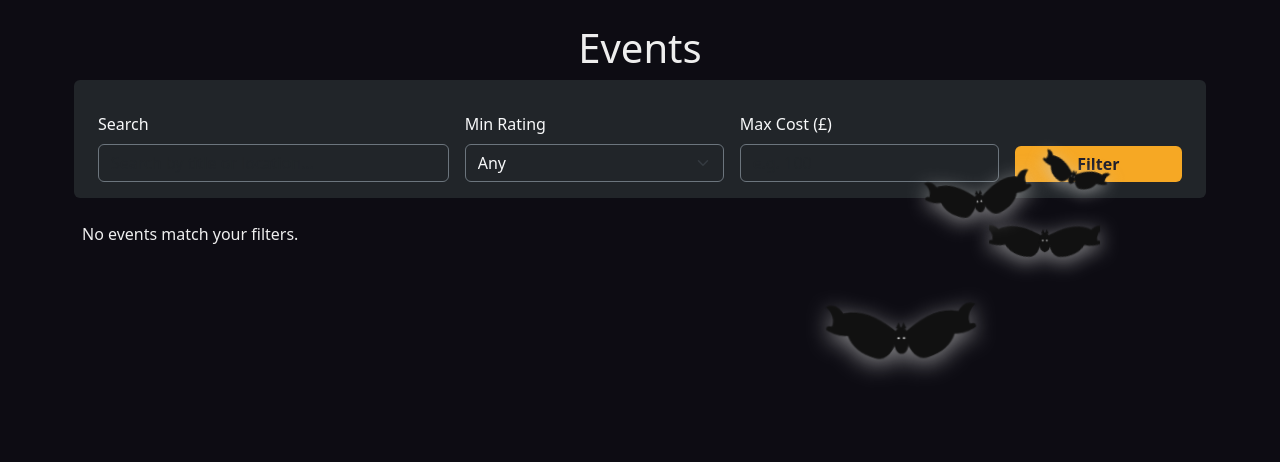
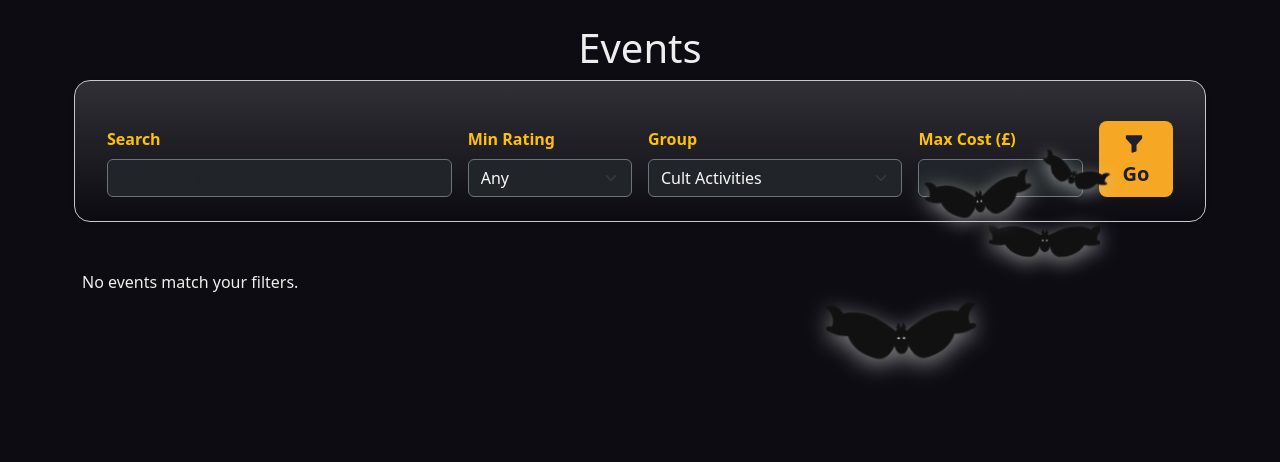
Before and after one commit to petedanielsmith/HalloweenHackathon2025, a Django app: page /events/?group=cult in a window 1280 px wide. Shown: the part 56-518 px from the top of the page. Run offline with Django 5.2, Linux system fonts and the light colour scheme; data that the repository does not hold is empty.

Commit message:
Add group filter and 4 new pages

```diff
--- a/events/admin.py
+++ b/events/admin.py
@@ -11,7 +11,8 @@ class RatingInline(admin.TabularInline):  # or StackedInline for full form layou
 
 @admin.register(Event)
 class EventAdmin(admin.ModelAdmin):
-    list_display = ('title', 'location', 'cost', 'rating')
+    list_display = ('title', 'group', 'location', 'cost', 'rating')
+    list_filter = ('group',)
     inlines = [RatingInline]
     readonly_fields = ('rating',)
     search_fields = ('title', 'location', 'description')
--- a/events/templates/events/event_list.html
+++ b/events/templates/events/event_list.html
@@ -8,9 +8,13 @@ Events • Spooky Experiences
 <h1 class="mb-4 text-center">Events</h1>
 
 <!-- FILTER BAR -->
-<form method="get" class="row g-3 align-items-end mb-4 bg-dark p-3 rounded">
-  <div class="col-md-4">
-    <label class="form-label text-light">Search</label>
+ <form method="get"
+      class="row g-3 align-items-end mb-5 p-4 rounded-4 shadow-sm border border-secondary-subtle bg-gradient"
+      style="background: linear-gradient(145deg, #1a1924 0%, #0d0c13 100%);">
+
+  <!-- Search -->
+  <div class="col-12 col-md-4">
+    <label class="form-label text-warning fw-semibold">Search</label>
     <input
       type="text"
       name="q"
@@ -20,8 +24,9 @@ Events • Spooky Experiences
     />
   </div>
 
-  <div class="col-md-3">
-    <label class="form-label text-light">Min Rating</label>
+  <!-- Min Rating -->
+  <div class="col-6 col-md-2">
+    <label class="form-label text-warning fw-semibold">Min Rating</label>
     <select name="min_rating" class="form-select bg-dark text-light border-secondary">
       <option value="">Any</option>
       {% for r in "12345"|make_list %}
@@ -32,8 +37,22 @@ Events • Spooky Experiences
     </select>
   </div>
 
-  <div class="col-md-3">
-    <label class="form-label text-light">Max Cost (£)</label>
+  <!-- Group -->
+  <div class="col-6 col-md-3">
+    <label class="form-label text-warning fw-semibold">Group</label>
+    <select name="group" class="form-select bg-dark text-light border-secondary">
+      <option value="">Any</option>
+      {% for key, value in group_choices %}
+      <option value="{{ key }}" {% if request.GET.group == key %}selected{% endif %}>
+        {{ value }}
+      </option>
+      {% endfor %}
+    </select>
+  </div>
+
+  <!-- Max Cost -->
+  <div class="col-6 col-md-2">
+    <label class="form-label text-warning fw-semibold">Max Cost (£)</label>
     <input
       type="number"
       name="max_cost"
@@ -43,10 +62,14 @@ Events • Spooky Experiences
     />
   </div>
 
-  <div class="col-md-2 d-grid">
-    <button class="btn btn-orange" type="submit">Filter</button>
+  <!-- Submit Button -->
+  <div class="col-6 col-md-1 d-grid">
+    <button class="btn btn-orange btn-lg fw-semibold" type="submit">
+      <i class="bi bi-funnel-fill me-1"></i> Go
+    </button>
   </div>
 </form>
+
 
 <!-- EVENTS GRID -->
 <div class="row g-4">
--- a/events/urls.py
+++ b/events/urls.py
@@ -14,4 +14,8 @@ urlpatterns = [
     path('privacy/', views.privacy, name='privacy'),
     path('terms/', views.terms, name='terms'),
     path('contact/', views.contact, name='contact'),
+    path('cult/', views.cult, name='cult'),
+    path('feasting/', views.feasting, name='feasting'),
+    path('haunting/', views.haunting, name='haunting'),
+    path('possession/', views.possession, name='possession'),
 ]
--- a/events/views.py
+++ b/events/views.py
@@ -22,6 +22,18 @@ def privacy(request):
 def terms(request):
     return render(request, 'events/terms.html')
 
+def cult(request):
+    return render(request, 'events/cult.html')
+
+def feasting(request):
+    return render(request, 'events/feasting.html')
+
+def haunting(request):
+    return render(request, 'events/haunting.html')
+
+def possession(request):
+    return render(request, 'events/possession.html')
+
 def contact(request):
     centuries = list(range(15, 22))  # 15 → 21
     return render(request, 'events/contact.html', {'centuries': centuries})
@@ -37,6 +49,7 @@ class EventListView(ListView):
         q = self.request.GET.get('q')
         min_rating = self.request.GET.get('min_rating')
         max_cost = self.request.GET.get('max_cost')
+        group = self.request.GET.get('group')
 
         if q:
             queryset = queryset.filter(title__icontains=q) | queryset.filter(location__icontains=q)
@@ -44,8 +57,15 @@ class EventListView(ListView):
             queryset = queryset.filter(rating__gte=min_rating)
         if max_cost:
             queryset = queryset.filter(cost__lte=max_cost)
+        if group:
+            queryset = queryset.filter(group=group)
 
         return queryset
+
+    def get_context_data(self, **kwargs):
+        context = super().get_context_data(**kwargs)
+        context['group_choices'] = Event.GROUP_CHOICES
+        return context
 
     def get(self, request, *args, **kwargs):
         """
--- a/static/css/site.css
+++ b/static/css/site.css
@@ -55,6 +55,12 @@ a,
     color: #f6a824 !important;
 }
 
+.btn-outline-warning:hover{
+    background-color: #d8900f;
+    color: #ffffff !important;
+    transition: background-color 0.2s ease;
+}
+
 .modal-content {
     background: #1a1925 !important;
     color: #eee;
```
Also changed, not shown: events/models.py (+8 -0 lines), events/templates/events/cult.html (added, +13 -0 lines), events/templates/events/feasting.html (added, +13 -0 lines), events/templates/events/haunting.html (added, +13 -0 lines), events/templates/events/home.html (+28 -0 lines), events/templates/events/possession.html (added, +13 -0 lines), events/migrations/0004_event_group.py (added).
